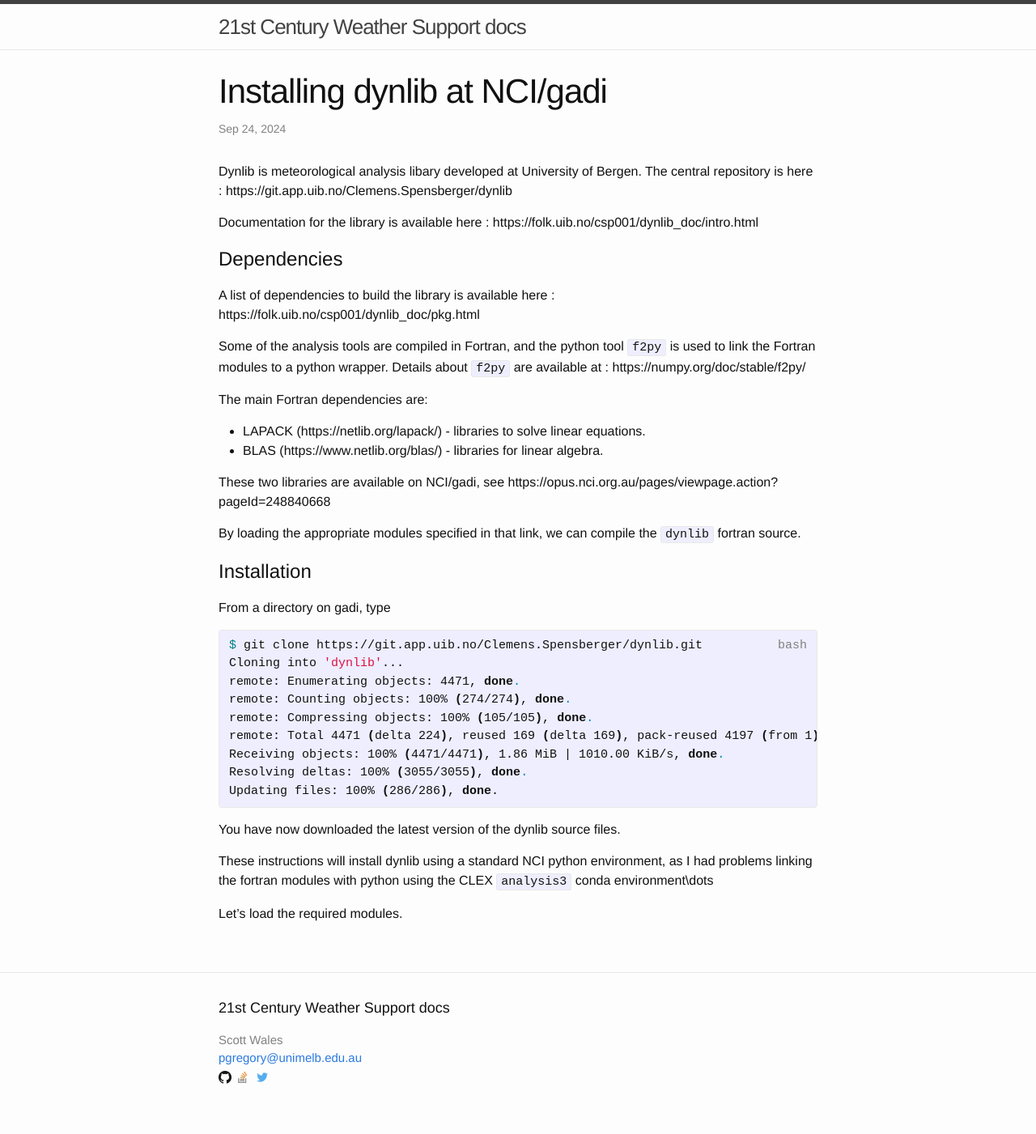
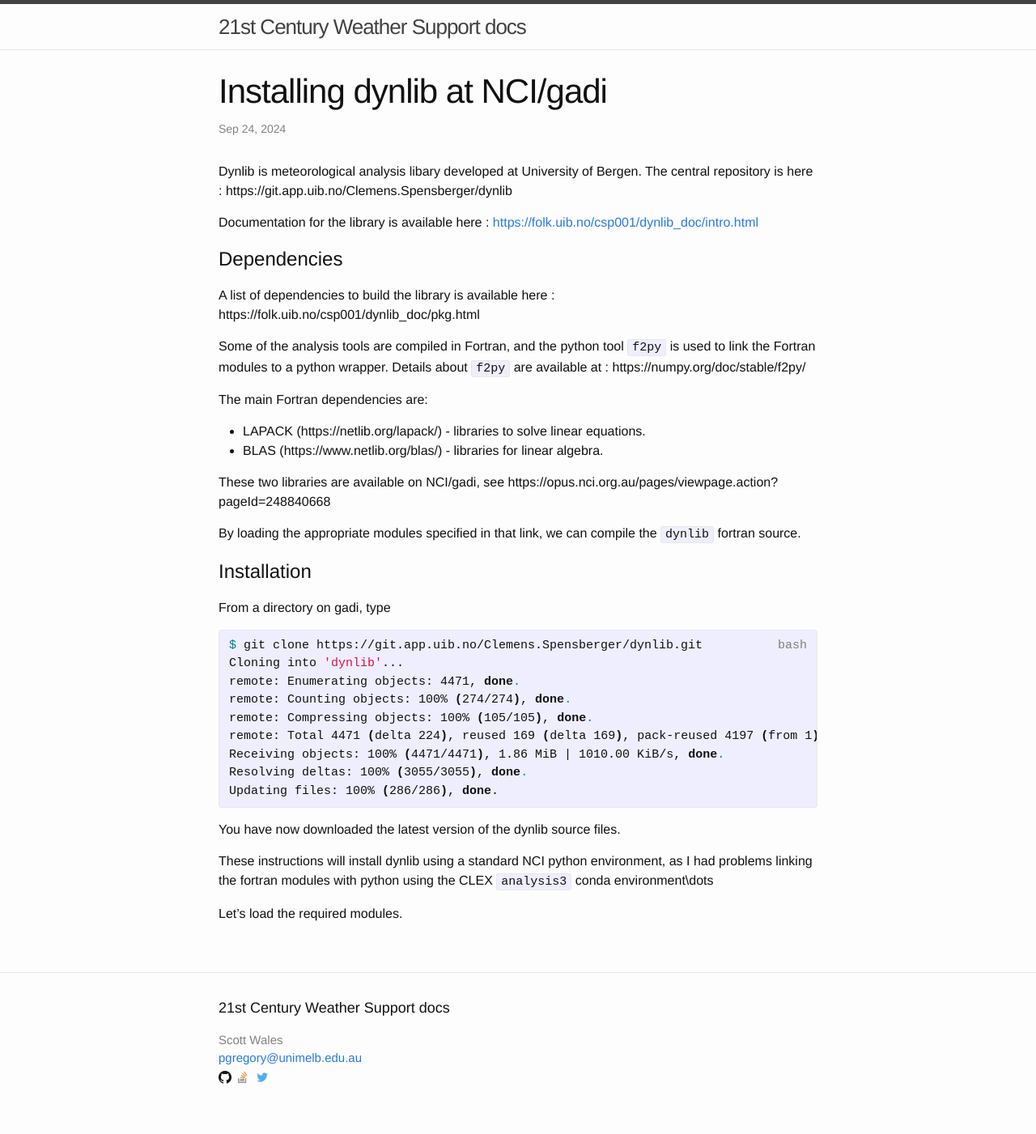
Before and after one commit to 21centuryweather/21centuryweather.github.io, a Jekyll site: the page built from _posts/2024-09-24-dynlib.md, in a window 1280 px wide. Shown: the whole page at 81% size. Built offline with Jekyll 4.4.1, drawn with Linux system fonts in a browser that asks for light colours.

```diff
--- a/_posts/2024-09-24-dynlib.md
+++ b/_posts/2024-09-24-dynlib.md
@@ -6,7 +6,7 @@ tags: python, fortran
 
 Dynlib is meteorological analysis libary developed at University of Bergen. The central repository is here : https://git.app.uib.no/Clemens.Spensberger/dynlib
 
-Documentation for the library is available here : https://folk.uib.no/csp001/dynlib_doc/intro.html
+Documentation for the library is available here : <https://folk.uib.no/csp001/dynlib_doc/intro.html>
 
 # Dependencies
 
```
